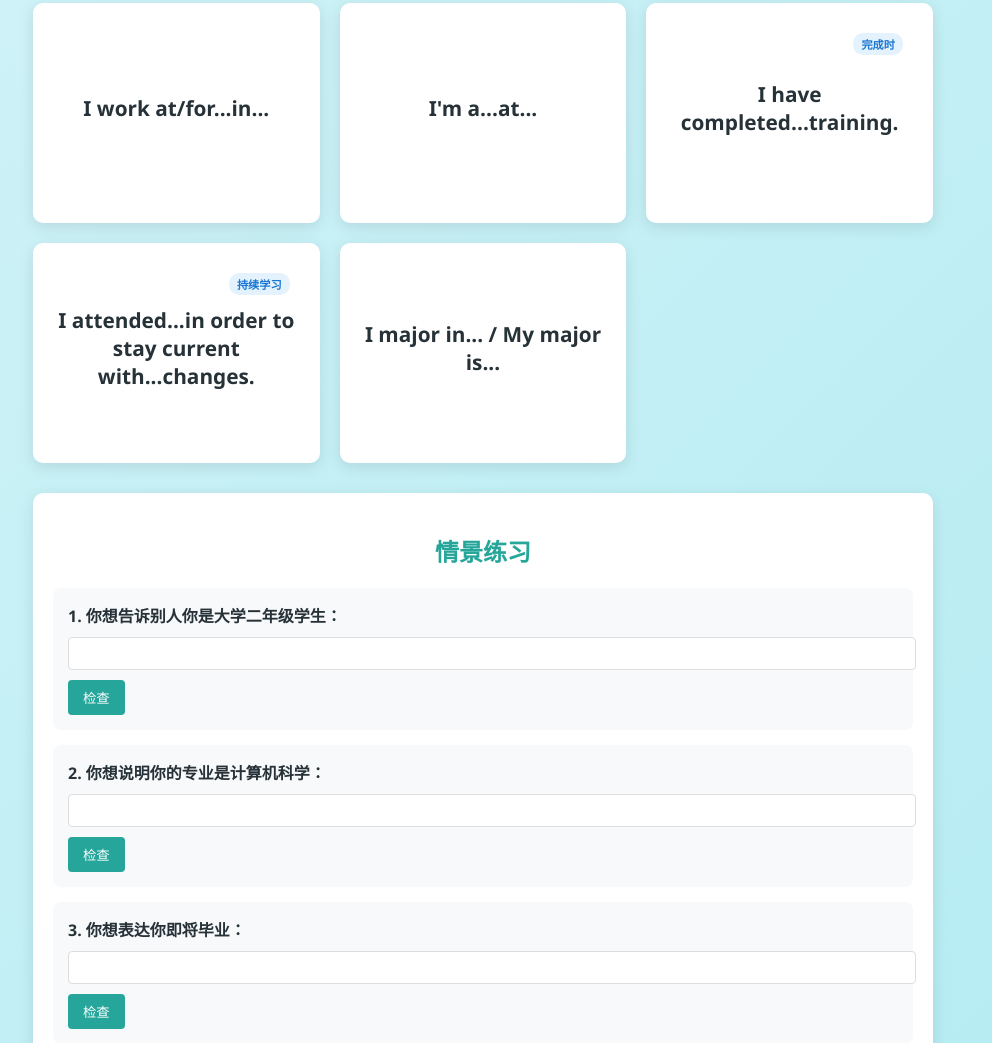
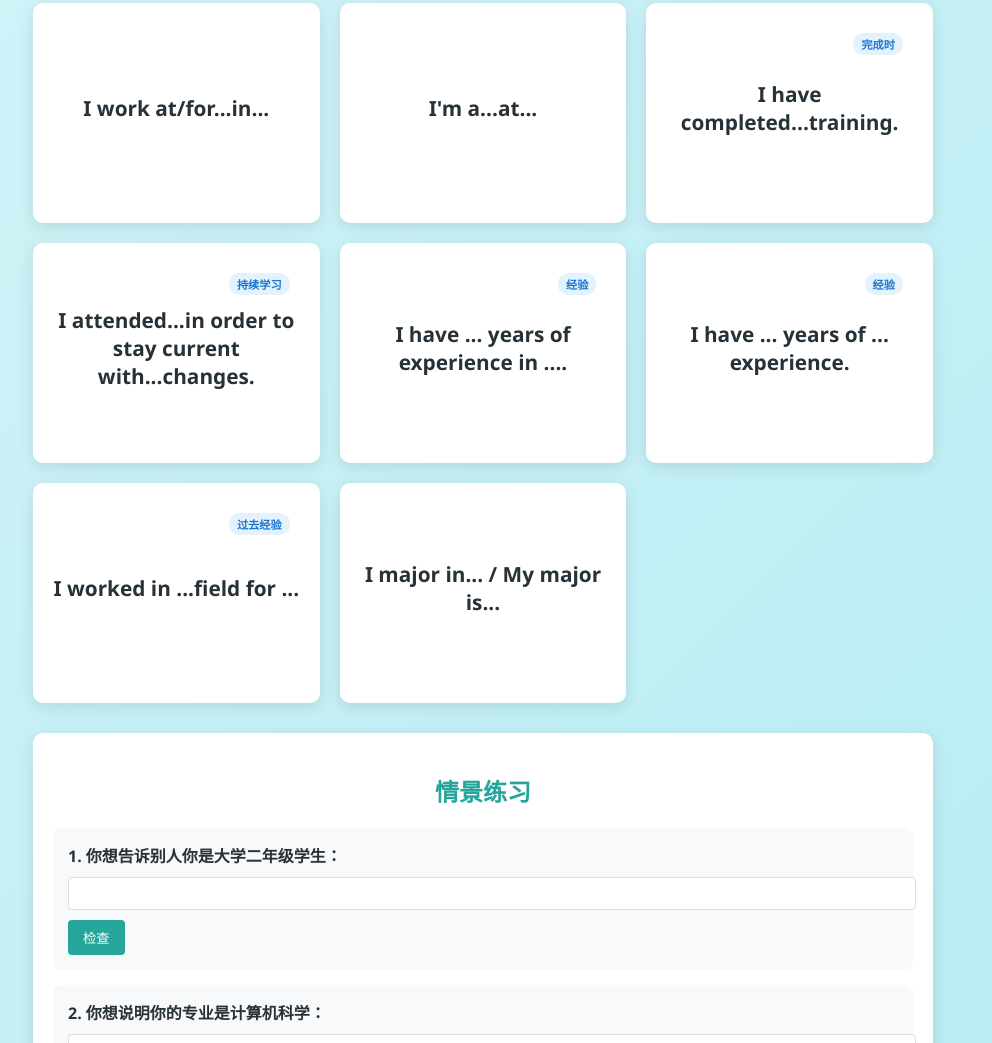
Before and after one commit to Sandy-long/E-learn, a plain HTML site: page index.html in a window 1280 px wide. Shown: the part 1397-2440 px from the top of the page, without its empty margins (157-1149 px from the left). Drawn offline with Linux system fonts and the light colour scheme.

Commit message:
Update index.html

```diff
--- a/index.html
+++ b/index.html
@@ -396,6 +396,29 @@
                 note: "持续学习"
             },
 
+            // 新增的职业相关表达
+            {
+                text: "I have ... years of experience in ....",
+                explanation: "说明在某领域的经验年限",
+                examples: ["I have 5 years of experience in web development", "I have 3 years of experience in digital marketing"],
+                category: "career",
+                note: "经验"
+            },
+            {
+                text: "I have ... years of ... experience.",
+                explanation: "说明特定领域经验的另一种表达方式",
+                examples: ["I have 7 years of teaching experience", "I have 10 years of management experience"],
+                category: "career",
+                note: "经验"
+            },
+            {
+                text: "I worked in ...field for ...",
+                explanation: "说明曾在某领域工作的时间",
+                examples: ["I worked in finance for 8 years", "I worked in healthcare for 5 years"],
+                category: "career",
+                note: "过去经验"
+            },
+
             // 专业表述
             {
                 text: "I major in... / My major is...",
```
